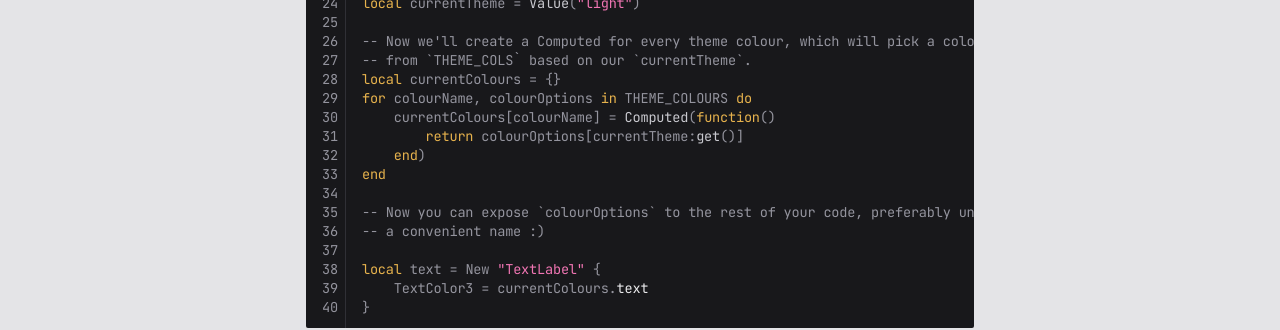
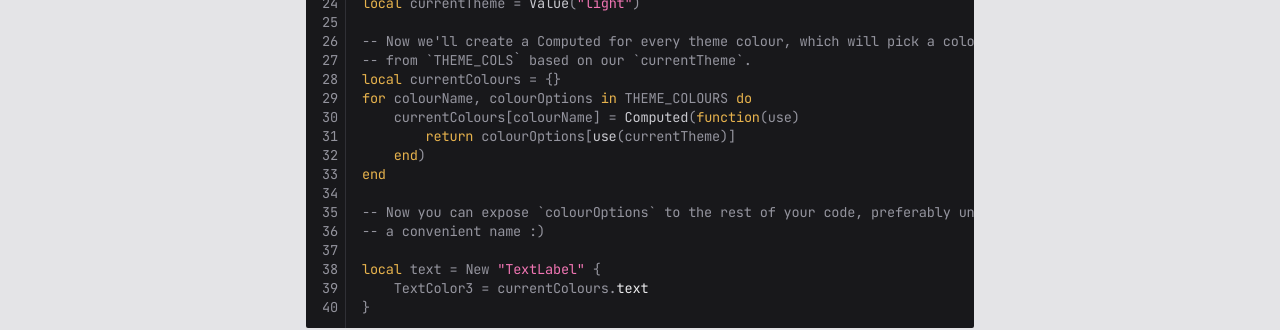
Before and after one commit to dphfox/Fusion, an MkDocs documentation site: the page built from docs/examples/cookbook/light-and-dark-theme.md, in a window 1280 px wide and 1153 px high. Shown: the part 682-1012 px from the top of the window. Built offline with MkDocs 1.6.1 and Material for MkDocs 9.7.7, drawn with Linux system fonts in a browser that asks for light colours; some web fonts are replaced; comment, search, counter and statistics services are not loaded; the version menu is left out.

Commit message:
Update Light & Dark Theme cookbook

```diff
--- a/docs/examples/cookbook/light-and-dark-theme.md
+++ b/docs/examples/cookbook/light-and-dark-theme.md
@@ -28,8 +28,8 @@ local currentTheme = Value("light")
 -- from `THEME_COLS` based on our `currentTheme`.
 local currentColours = {}
 for colourName, colourOptions in THEME_COLOURS do
-	currentColours[colourName] = Computed(function()
-		return colourOptions[currentTheme:get()]
+	currentColours[colourName] = Computed(function(use)
+		return colourOptions[use(currentTheme)]
 	end)
 end
 
```
